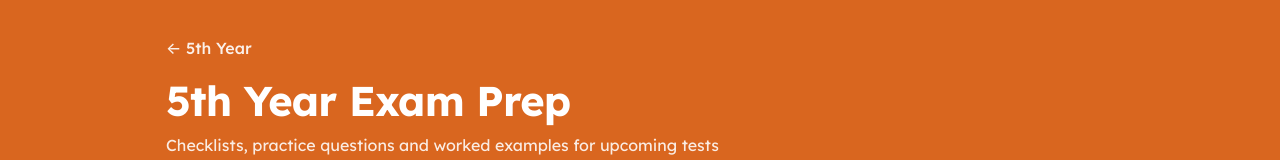
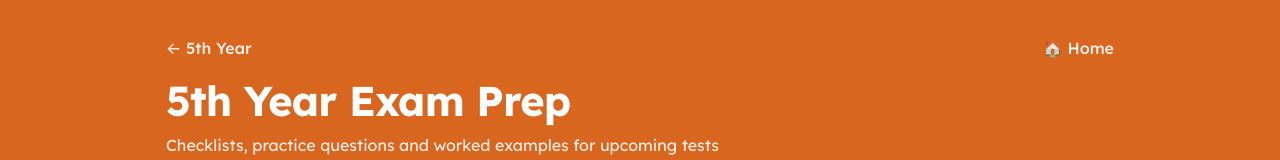
Before and after one commit to Mr-Gaffey/mr-gaffey.github.io, a plain HTML site: page exam-prep/fifth-year.html in a window 1280 px wide. Shown: the top 160 px of the page. Drawn offline with Linux system fonts and the light colour scheme.

Commit message:
Add Home button

```diff
--- a/exam-prep/fifth-year.html
+++ b/exam-prep/fifth-year.html
@@ -35,12 +35,14 @@ a.res:hover,a.res:focus-visible{transform:translateY(-2px);box-shadow:0 8px 24px
 .prep b{font-size:1.25rem;display:block}.prep span{opacity:.9;font-size:.95rem}.prep i{margin-left:auto;font-style:normal;font-size:1.5rem}
 .video{width:100%;aspect-ratio:16/9;border:0;border-radius:10px;margin-bottom:6px}
 footer{text-align:center;color:var(--muted);font-size:.85rem;padding:0 16px 32px}
+.home{float:right}
 </style>
 </head>
 <body style="--accent:var(--y5)">
 <header class="top">
   <div class="wrap">
     <a class="back" href="../fifth-year.html">← 5th Year</a>
+    <a class="back home" href="../index.html">🏠 Home</a>
     <h1>5th Year Exam Prep</h1>
     <p>Checklists, practice questions and worked examples for upcoming tests</p>
   </div>
```
Also changed, not shown: exam-prep/second-year.html (+2 -0 lines), exam-prep/sixth-year.html (+2 -0 lines), exam-prep/third-year.html (+2 -0 lines).
